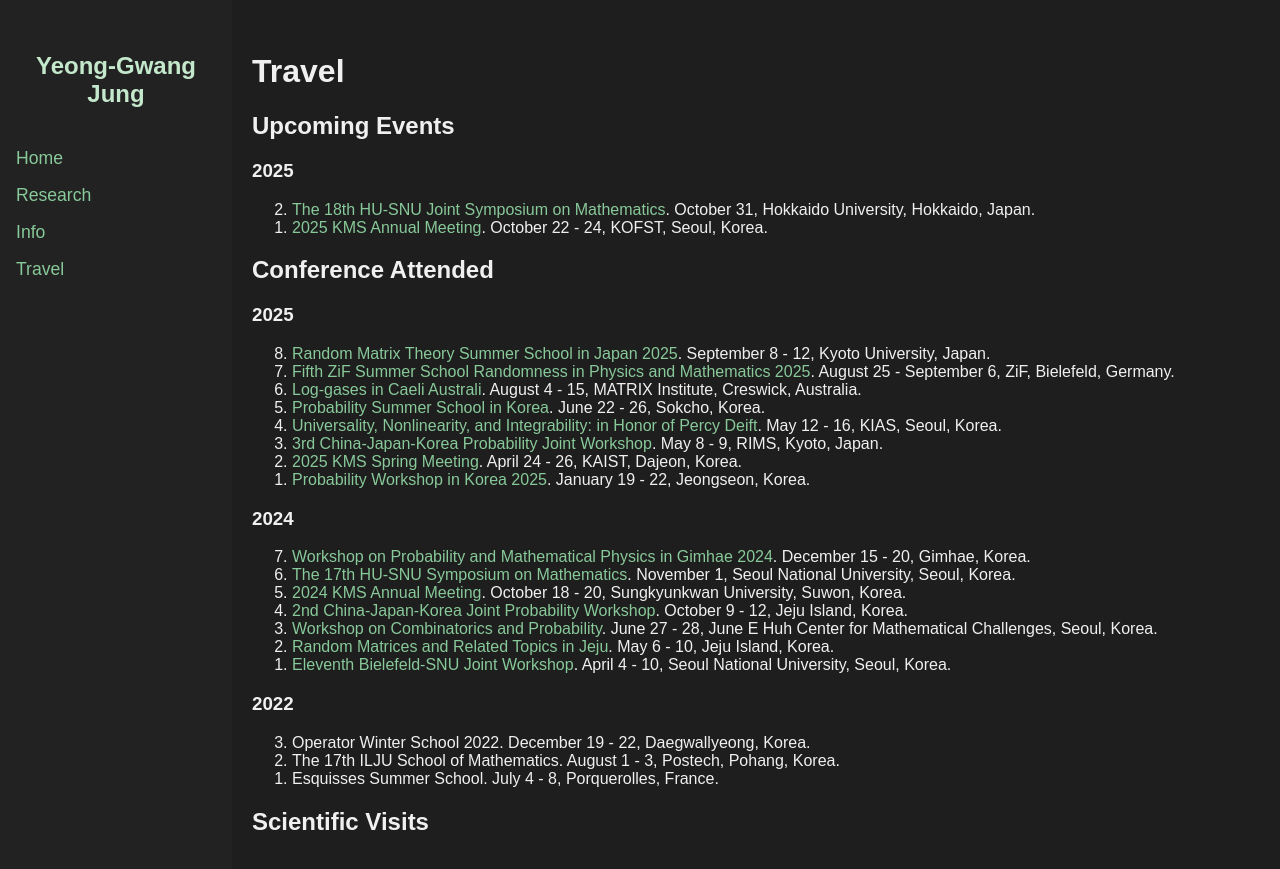
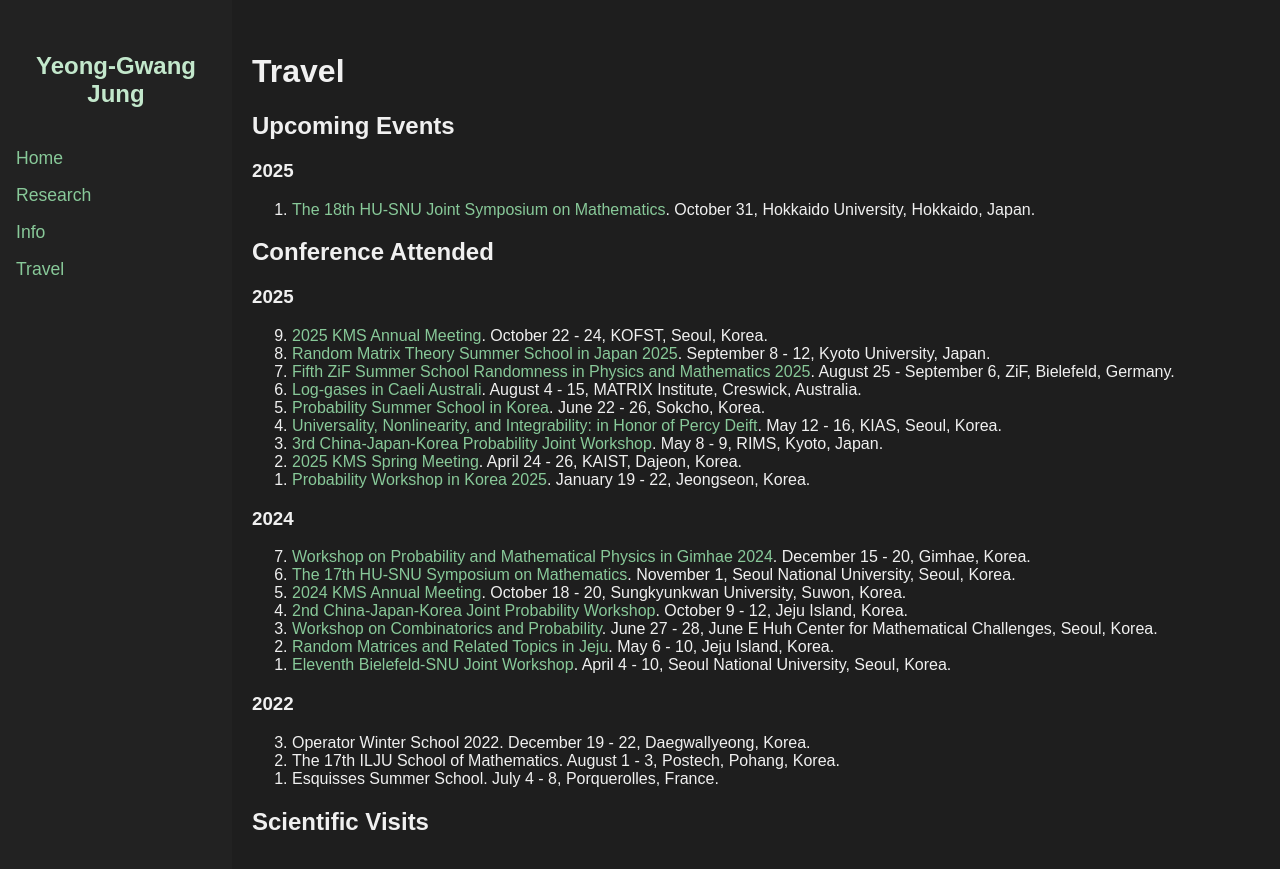
Before and after one commit to y-gJung/y-gJung.github.io, a Jekyll site: the page built from travel.md, in a window 1280 px wide. Shown: the top 869 px of the page. Built offline with Jekyll 4.4.1, drawn with Linux system fonts in a browser that asks for light colours.

Commit message:
Update travel.md

```diff
--- a/travel.md
+++ b/travel.md
@@ -12,15 +12,15 @@ title: Research
   <li>
     <a href="https://www2.sci.hokudai.ac.jp/dept/math/en/event/12826">The 18th HU-SNU Joint Symposium on Mathematics</a>. October 31, Hokkaido University, Hokkaido, Japan.
   </li>
-  <li>
-    <a href="https://www.kms.or.kr/conference/meeting/?period=90">2025 KMS Annual Meeting</a>. October 22 - 24, KOFST, Seoul, Korea.
-  </li>
 </ol>
 
 ## Conference Attended
 
 ### 2025
 <ol reversed>
+  <li>
+    <a href="https://www.kms.or.kr/conference/meeting/?period=90">2025 KMS Annual Meeting</a>. October 22 - 24, KOFST, Seoul, Korea.
+  </li>
   <li>
     <a href="https://benoitcollins.github.io/rmt2025/">Random Matrix Theory Summer School in Japan 2025</a>. September 8 - 12,  Kyoto University, Japan.
   </li>
```
